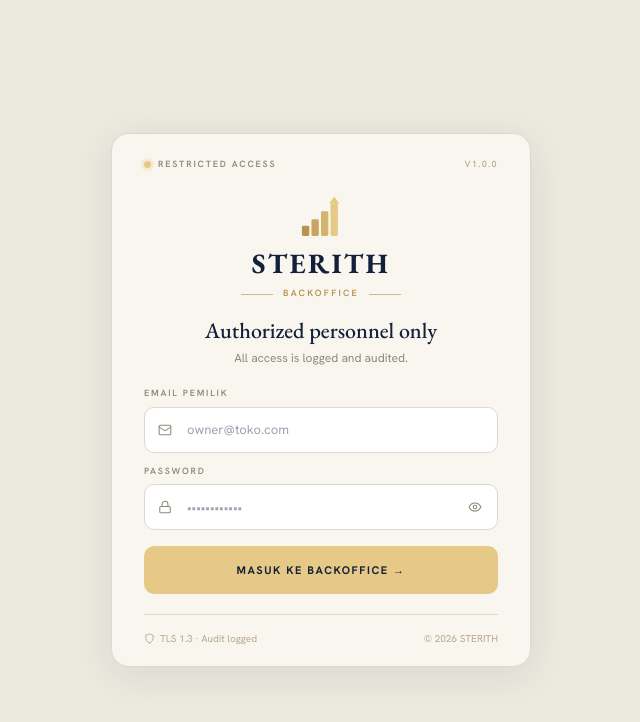
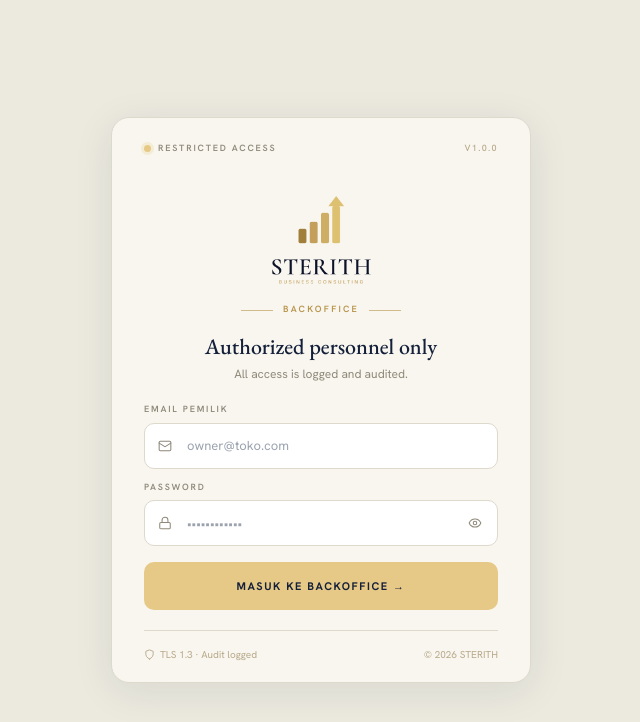
Before and after one commit to adjbusinessconsulting/sterith-backoffice, a Next.js app: page /login in a window 1280 px wide. Shown: the top 722 px of the page, without its empty margins (319-959 px from the left). Built offline with nearby package versions, Linux system fonts and the light colour scheme.

Commit message:
feat: use real Sterith logo on login page

```diff
--- a/app/(auth)/login/page.tsx
+++ b/app/(auth)/login/page.tsx
@@ -58,19 +58,11 @@ export default function LoginPage() {
 
         {/* Branding */}
         <div style={{ textAlign: "center", marginBottom: 20 }}>
-          {/* Logo SVG — 4 rising bars with upward arrow */}
-          <svg width="44" height="44" viewBox="0 0 60 60" style={{ marginBottom: 10, display: "block", margin: "0 auto 10px" }}>
-            <rect x="4"  y="42" width="10" height="14" rx="2" fill="#b8934a"/>
-            <rect x="17" y="33" width="10" height="23" rx="2" fill="#c9a55f"/>
-            <rect x="30" y="22" width="10" height="34" rx="2" fill="#d4b36c"/>
-            <rect x="43" y="12" width="10" height="44" rx="2" fill="#e7c987"/>
-            {/* Arrow above last bar — centered at x=48 */}
-            <polygon points="41,12 55,12 48,2" fill="#e7c987"/>
-          </svg>
-
-          <div style={{ fontFamily: "var(--font-garamond)", fontSize: 28, fontWeight: 700, letterSpacing: "0.08em", color: "#14203a", lineHeight: 1, marginBottom: 10 }}>
-            STERITH
-          </div>
+          <img
+            src="/stacked-light.png"
+            alt="Sterith"
+            style={{ width: 120, display: "block", margin: "0 auto 4px", mixBlendMode: "multiply" }}
+          />
 
           <div style={{ display: "flex", alignItems: "center", justifyContent: "center", gap: 10, marginBottom: 16 }}>
             <div style={{ height: 1, width: 32, background: "#b8934a", opacity: 0.6 }} />
```
Also changed, not shown: public/stacked-light.png (added).
